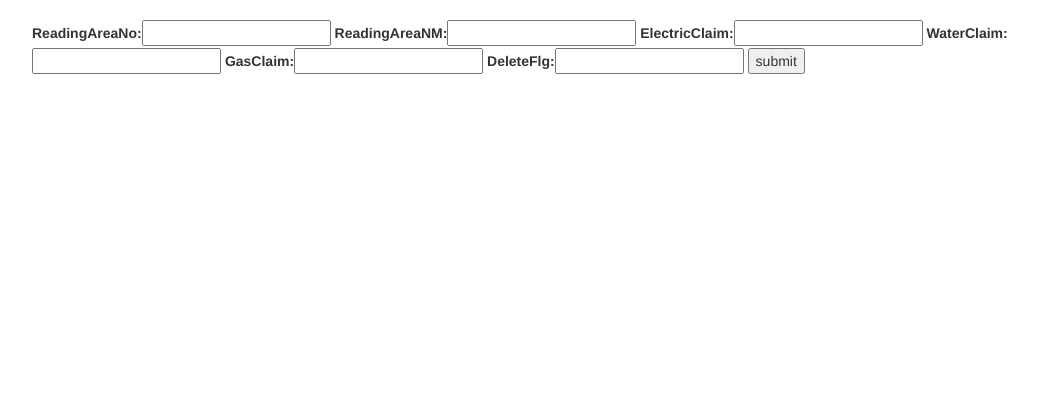
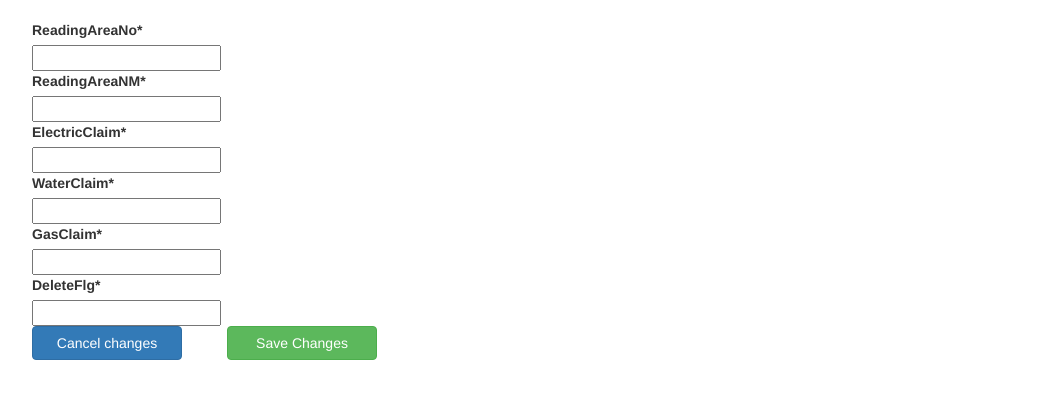
Before and after one commit to sangeeth-subramoniam/buildingmanagementheroku, a Django app: template templates/readingarea/update_form.html in a window 1280 px wide. Shown: the part 52-451 px from the top of the page, without its empty margins (38-1076 px from the left). Run offline with Django 3.2, Linux system fonts and the light colour scheme; the template is opened without the code that fills it: values that come from a table or form of the project are taken from there, others are empty; some libraries are stand-ins or nearby versions.

Commit message:
ReadingArea CRUD over

```diff
--- a/buildingmanagement/settings.py
+++ b/buildingmanagement/settings.py
@@ -41,6 +41,7 @@ INSTALLED_APPS = [
     'django.contrib.messages',
     'django.contrib.staticfiles',
     'django_forms_bootstrap',
+    'crispy_forms',
     'menu',
     'registration',
     'homepage',
--- a/templates/readingarea/delete_form.html
+++ b/templates/readingarea/delete_form.html
@@ -2,7 +2,7 @@
 {% load static %}
 {%block body%}
 
-<form action="{% url 'deleteReadingForm' ra.ReadingAreaNo %} " method="POST">
+<form action="{% url 'readingarea:deleteReadingForm' ra.ReadingAreaNo %}" method="POST">
     {%csrf_token%}
     <p>Are you sure you want to delete {{ ra.ReadingAreaNM }} ??</p>
     <br>
--- a/templates/readingarea/update_form.html
+++ b/templates/readingarea/update_form.html
@@ -1,12 +1,28 @@
 {% extends 'Base.html' %}
 {%load static%}
+{% load crispy_forms_tags %}
 {% block body %}
 
     <form action="" method="POST">
         {%csrf_token%}
-        {{form}}
-        <input type="submit" value="submit" name = "submit">
+        {{ form|crispy }}
+        <div class="row">
+            <div class="col-md-2">
+                <a href="{% url 'readingarea:home' %}"><button onclick="goBack()" value = 'cancel' class="btn btn-primary" style="width: 150px;">Cancel changes</button></a>
+            </div>
+            <div class="col-md-2">
+                <input type="submit" class = "btn btn-success" style="width: 150px;" value="Save Changes" name = "submit">
+            </div>
+        </div>
+
+
     </form>
+
+    <script>
+    function goBack() {
+        window.history.back();
+    }
+    </script>
 
 
 {%endblock%}
```
Also changed, not shown: readingarea/views.py (+9 -4 lines), templates/readingarea/home.html (+5 -3 lines).
